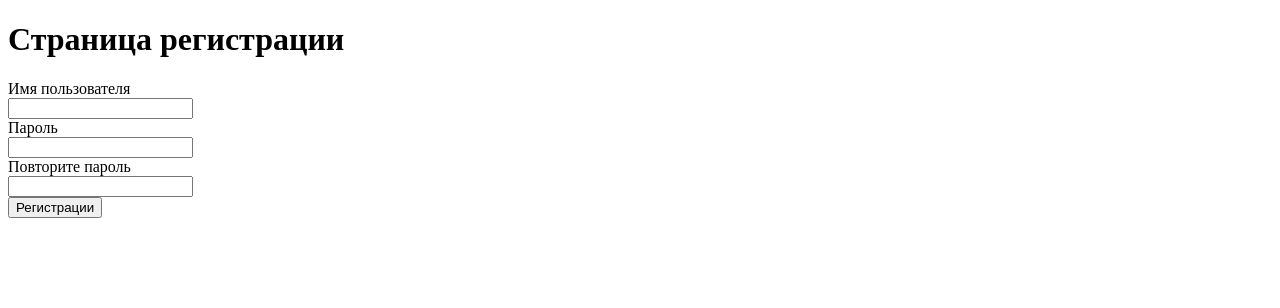
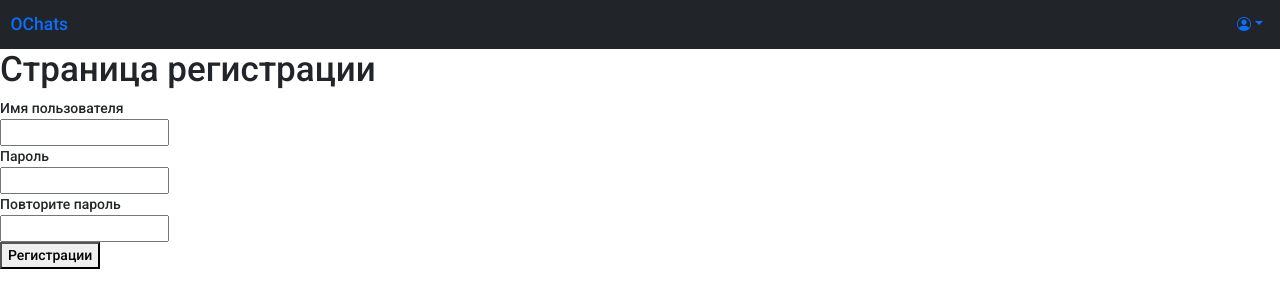
Before and after one commit to IlyaBulatau/chats-app, a FastAPI app: page /auth/register in a window 1280 px wide. Shown: the top 308 px of the page. Run offline with FastAPI, Linux system fonts and the light colour scheme; parts of the project's set-up code (start-up, migrations or seed data) failed here and were passed over.

Commit message:
added navbar

```diff
--- a/chat/static/style.css
+++ b/chat/static/style.css
@@ -1,3 +1,11 @@
+html {
+    font-size: 14px;
+}
+
+body {
+    font-family: 'Roboto', sans-serif;
+}
+
 input {
     display: inline;
 }
--- a/chat/templates/base.html
+++ b/chat/templates/base.html
@@ -1,14 +1,46 @@
 <!DOCTYPE html>
 <html lang="en">
+
 <head>
     <meta charset="UTF-8">
     <meta name="viewport" content="width=device-width, initial-scale=1.0">
+    <link rel="stylesheet" href="https://cdn.jsdelivr.net/npm/bootstrap@5.0.0/dist/css/bootstrap.min.css?123">
+    <link rel="stylesheet" href="https://cdn.jsdelivr.net/npm/bootstrap-icons@1.11.3/font/bootstrap-icons.min.css?123">
     <link rel="stylesheet" href="{{ url_for('static', path='style.css' ) }}?123">
+    <link rel="preconnect" href="https://fonts.googleapis.com">
+    <link rel="preconnect" href="https://fonts.gstatic.com" crossorigin>
+    <link href="https://fonts.googleapis.com/css2?family=Roboto:ital,wght@0,500;0,700;1,300;1,500&display=swap"
+        rel="stylesheet">
     {% block link %}{% endblock %}
     <title>{% block title %}{% endblock %}</title>
 </head>
+
 <body>
+    <nav class="navbar navbar-expand-lg bg-dark">
+        <div class="container-fluid">
+            <a class="navbar-brand" href="{{ url_for('index') }}">OChats</a>
+            <button class="navbar-toggler" type="button" data-bs-toggle="collapse"
+                data-bs-target="#navbarSupportedContent" aria-controls="navbarSupportedContent" aria-expanded="false"
+                aria-label="Toggle navigation">
+                <span class="navbar-toggler-icon"></span>
+            </button>
+            <div class="collapse navbar-collapse" id="navbarSupportedContent">
+                <ul class="navbar-nav ms-auto mb-2 mb-lg-0">
+                    <li class="nav-item dropdown">
+                        <a class="nav-link dropdown-toggle" role="button" data-bs-toggle="dropdown"
+                            aria-expanded="false" href="#"><i class="bi bi-person-circle"></i></a>
+                        <ul class="dropdown-menu dropdown-menu-end">
+                            <li><a class="dropdown-item" href="{{ url_for('register_page') }}">Регистрация</a></li>
+                            <li><a class="dropdown-item" href="{{ url_for('authorization_page') }}">Авторизация</a></li>
+                        </ul>
+                    </li>
+                </ul>
+            </div>
+        </div>
+    </nav>
     {% block content %}{% endblock %}
     {% block scripts %}{% endblock %}
+    <script src="https://cdn.jsdelivr.net/npm/bootstrap@5.3.3/dist/js/bootstrap.bundle.min.js"></script>
 </body>
+
 </html>
```
Also changed, not shown: chat/auth/decorators.py (added).
